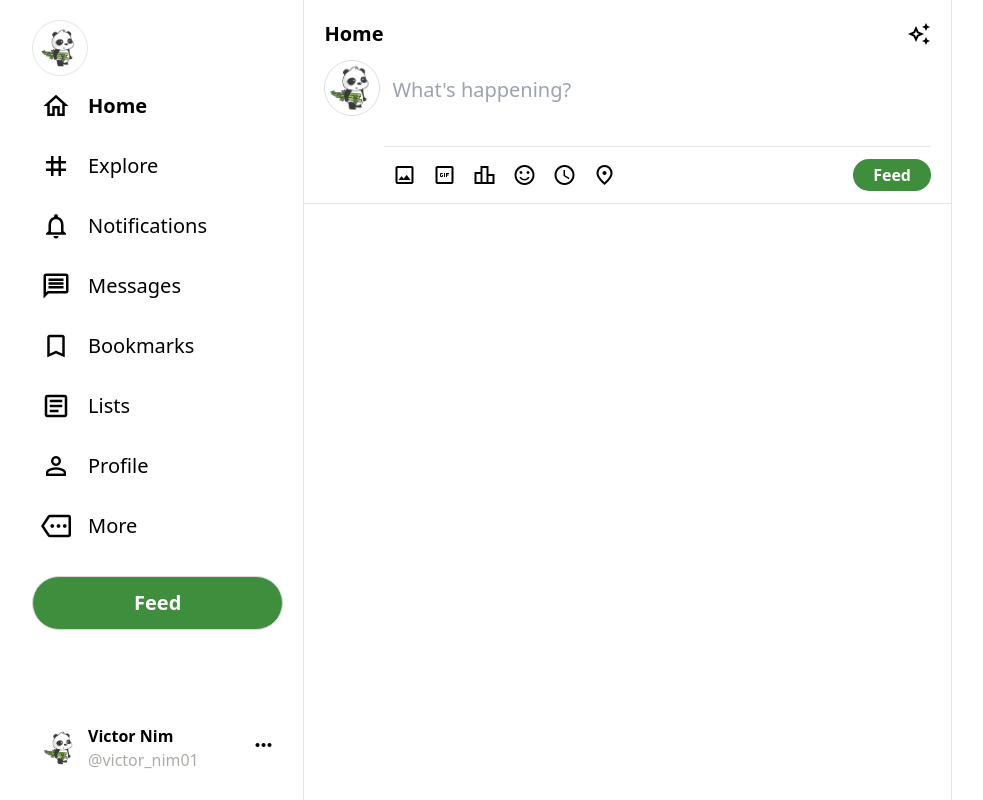
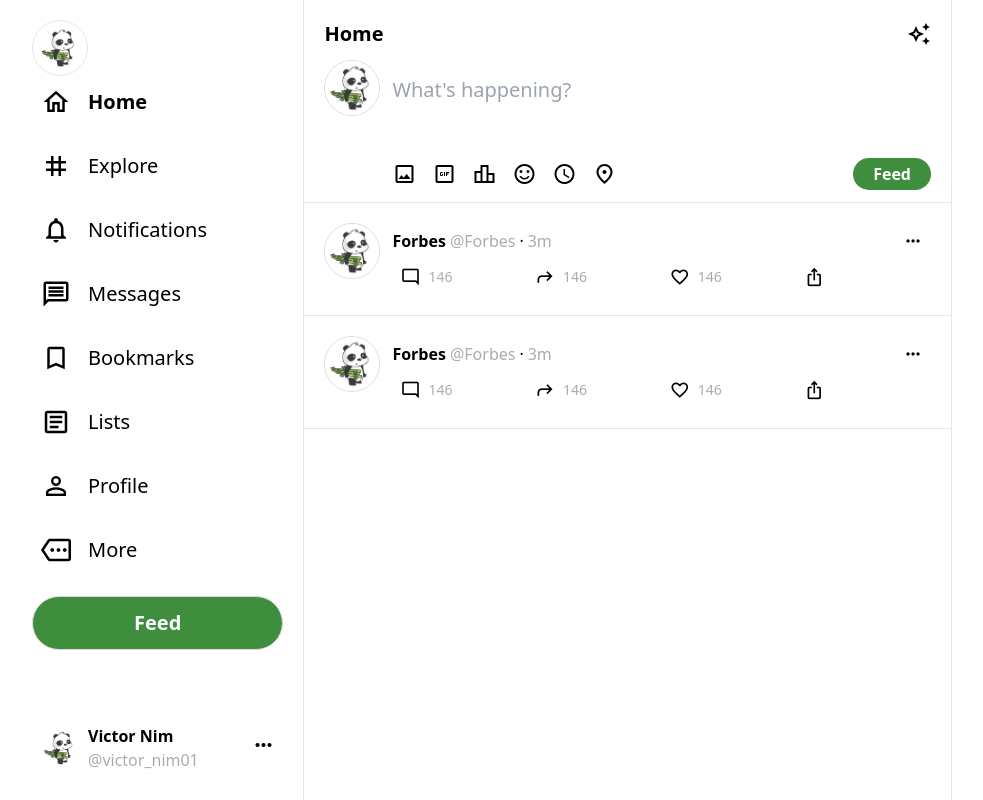
Before and after one commit to vnim94/feed, a React (Create React App) app in the folder client/: page /home in a window 1280 px wide. Shown: the whole page, without its empty margins (158-1141 px from the left). Built offline with nearby package versions, Linux system fonts and the light colour scheme.

Commit message:
styled tweet card

```diff
--- a/client/src/components.js
+++ b/client/src/components.js
@@ -3,7 +3,7 @@ export function Navbar() {
         <div className="p-5 w-2/6 flex flex-col justify-between">
             <div>
                 <img className="p-1 h-14 w-14 rounded-full cursor-pointer border" src="/phunky-panda.png" alt="avatar"></img>
-                <div className="mb-5 flex flex-col items-start">
+                <div className="mb-5 space-y-3 flex flex-col items-start">
                     <NavButton icon="home" text="Home" selected={true}/>
                     <NavButton icon="tag" text="Explore"/>
                     <NavButton icon="notifications" text="Notifications"/>
@@ -35,7 +35,7 @@ export function Navbar() {
 
 function NavButton({ icon, selected, text }) {
     return (
-        <div className="p-3 my-1 flex flex-row items-center rounded-full hover:bg-grey-4 cursor-pointer duration-200">
+        <div className="p-3 flex flex-row items-center rounded-full hover:bg-grey-4 cursor-pointer duration-200">
             <span className="mr-5 scale-125 material-icons-outlined">{icon}</span>
             <span className={`${selected && 'font-bold'} text-xl`}>{text}</span>
         </div>
--- a/client/src/feed/Feed.js
+++ b/client/src/feed/Feed.js
@@ -1,6 +1,6 @@
 import { useState } from 'react';
 
-function Feed({ children }) {
+function Feed() {
 
     const [inputFocused, setInputFocused] = useState(false);
 
@@ -16,9 +16,9 @@ function Feed({ children }) {
                         <img className="h-14 w-14 border border-grey-4 rounded-full" src="/phunky-panda.png" alt="avatar"></img>
                     </div>
                     <div className="flex flex-grow flex-col">
-                        <div className="p-2 border-b border-b-grey-3">
+                        <div className="p-2">
                             <textarea className="pt-2 w-full text-xl appearance-none outline-none resize-none" placeholder="What's happening?" onFocus={() => setInputFocused(true)}></textarea>
-                            {inputFocused && <div className="flex flex-row items-center">
+                            {inputFocused && <div className="flex flex-row items-center border-b border-b-grey-3">
                                 <span className="mr-2 text-lg text-green-7 material-icons-outlined">public</span>
                                 <span className="text-green-7 font-semibold text-sm">Everyone can reply</span>
                             </div>}
@@ -37,15 +37,50 @@ function Feed({ children }) {
                     </div>
                 </div>
             </div>
-            {children}
+            <Card />
+            <Card />
         </div>
     )
 }
 
 function Card() {
     return (
-        <div>
+        <div className="p-5 w-full border-b border-b-grey-3 flex flex-row">
+            <div className="mr-3">
+                <img className="h-14 w-14 border border-grey-4 rounded-full" src="/phunky-panda.png" alt="avatar"></img>
+            </div>
+            <div className="flex flex-col flex-grow">
+                <div className="flex flex-row items-center justify-between">
+                    <div className="space-x-1">
+                        <a className="font-semibold hover:underline">Forbes</a>
+                        <span className="text-grey-5">@Forbes</span>
+                        <span>&#183;</span>
+                        <span className="text-grey-5">3m</span>
+                    </div>
+                    <span className="py-1 px-2 text-xl material-icons-outlined rounded-full hover:bg-green-1 cursor-pointer">more_horiz</span>
+                </div>
+                <div>
+                    <p></p>
+                </div>
+                <div>
+                    <img></img>
+                </div>
+                <div className="grid grid-cols-4">
+                    <CardButton icon="mode_comment" count={146}/>
+                    <CardButton icon="shortcut" count={146}/>
+                    <CardButton icon="favorite_border" count={146}/>
+                    <CardButton icon="ios_share"/>
+                </div>
+            </div>
+        </div>
+    )
+}
 
+function CardButton({ icon, count }) {
+    return (
+        <div className="flex flex-row items-center">
+            <span className="py-1 px-2 text-xl material-icons-outlined rounded-full hover:bg-green-1 cursor-pointer">{icon}</span>
+            <span className="text-sm text-grey-5">{count}</span>
         </div>
     )
 }
```
